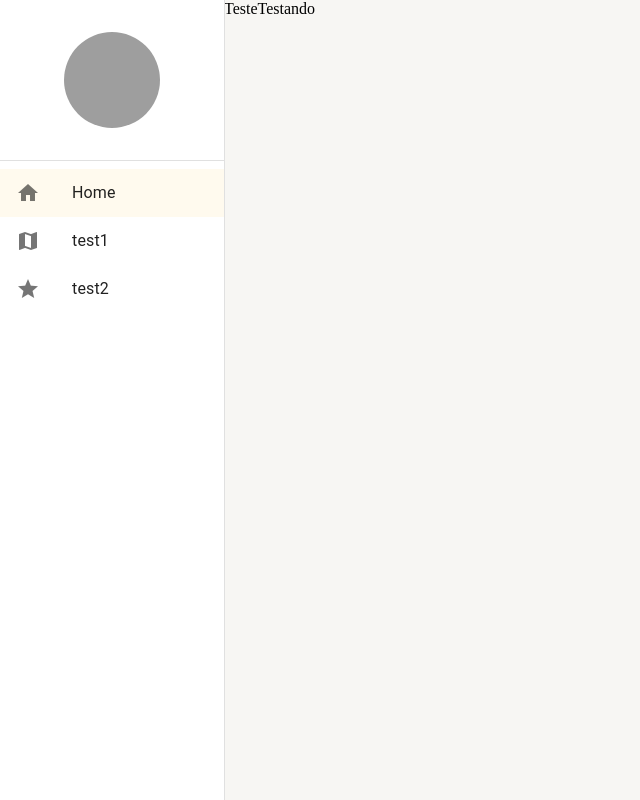
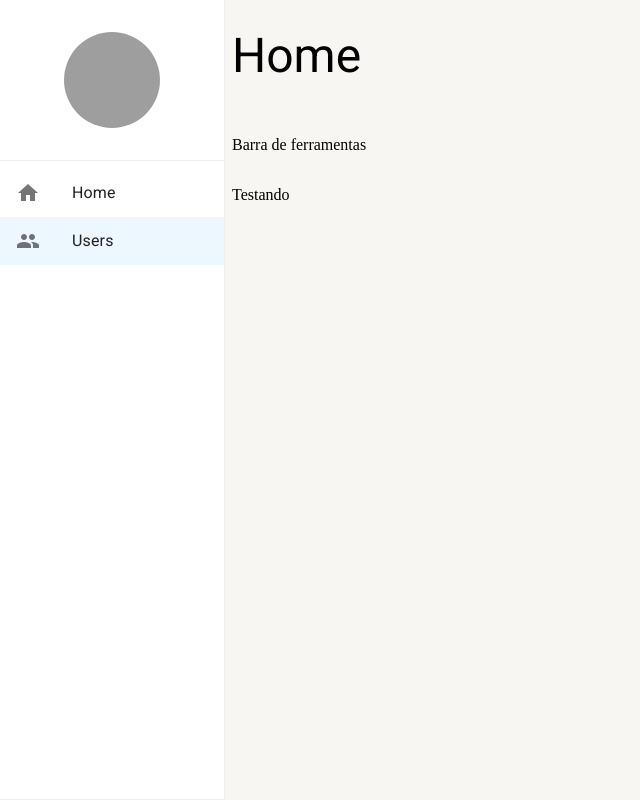
Before and after one commit to GabrielDOSilva/sos, a React (Create React App) app: page /usuarios in a window 1280 px wide. Before the commit this address led to /pagina-inicial. Shown: the whole page, without its empty margins (0-640 px from the left). Built offline with nearby package versions, Linux system fonts and the light colour scheme; grey boxes are pictures that could not be loaded.

Commit message:
Feat; Implementado o layout base

```diff
--- a/public/index.html
+++ b/public/index.html
@@ -9,7 +9,7 @@
   <meta name="description" content="Web site created using create-react-app" />
   <link rel="apple-touch-icon" href="%PUBLIC_URL%/logo192.png" />
   <link rel="stylesheet" href="https://fonts.googleapis.com/icon?family=Material+Icons" />
-
+  <link rel="stylesheet" href="https://fonts.googleapis.com/css?family=Roboto:300,400,500,700&display=swap" />
   <title>React App</title>
 </head>
 
--- a/src/pages/home/Home.tsx
+++ b/src/pages/home/Home.tsx
@@ -1,8 +1,10 @@
 import { BaseLayout } from "../../shrades/layouts";
+
+
 
 export const Home = () => {
     return(
-        <BaseLayout>
+        <BaseLayout titulo='Home' barraDeFerramentas={<>Barra de ferramentas</>}>
             Testando
         </BaseLayout>
     );
--- a/src/routes/routes.tsx
+++ b/src/routes/routes.tsx
@@ -1,11 +1,11 @@
 import { Routes, Route, Navigate } from "react-router-dom";
-import { Button } from '@mui/material';
+
 import { useDrawerContext } from "../shrades/contexts";
 import { useEffect } from "react";
 import { Home } from "../pages";
 
 export const AppRoutes = () => {
-  const { toggleDrawerOpen, setDrawerOptions } = useDrawerContext();
+  const { setDrawerOptions } = useDrawerContext();
 
   useEffect(() =>{
     setDrawerOptions([
@@ -15,23 +15,18 @@ export const AppRoutes = () => {
         path: '/pagina-inicial',
       },
       {
-        label: 'test1',
-        icon: 'map',
-        path: '/test1',
+        label: 'Users',
+        icon: 'group',
+        path: '/usuarios',
       },
-      {
-        label: 'test2',
-        icon: 'star',
-        path: '/test2',
-      }
     ])
   }, []);
 
   return (
     <Routes>
       <Route path="/pagina-inicial" element={<Home/>} />
-      <Route path="/test1" element={<Button variant='contained' color='primary' onClick={toggleDrawerOpen}>Teste</Button>} />
-      <Route path="/test2" element={<Button variant='contained' color='primary' onClick={toggleDrawerOpen}>Teste</Button>} />
+      <Route path="/usuarios" element={<Home/>} />
+
 
       <Route path="*" element={<Navigate to="/pagina-inicial" />} />
     </Routes>
--- a/src/shrades/components/sidebar/drawer.tsx
+++ b/src/shrades/components/sidebar/drawer.tsx
@@ -72,6 +72,8 @@ export const Sidebar: React.FC<SidebarProps> = ({ children }) => {
           </Box>
 
         </Box>
+        <Divider/>
+
       </Drawer>
 
       <Box height="100vh" marginLeft={smDown ? 0 : theme.spacing(28)}>
--- a/src/shrades/layouts/PagesLayout.tsx
+++ b/src/shrades/layouts/PagesLayout.tsx
@@ -1,15 +1,54 @@
+import { Typography, useTheme, useMediaQuery } from "@mui/material";
+import Icon from "@mui/material/Icon";
+import IconButton from "@mui/material/IconButton";
 import { Box } from "@mui/system";
+import { ReactNode } from "react";
+import { useDrawerContext } from "../contexts";
 
-interface BaseLayoutProps {
+
+
+interface IBaseLayoutProps {
     children: React.ReactNode;
-  }
+    titulo: string;
+    barraDeFerramentas?: ReactNode;
+};
 
-export const BaseLayout: React.FC<BaseLayoutProps> = ({ children }) => {
 
-    return(
-        <Box>
-            Teste
-            {children}
+
+export const BaseLayout: React.FC<IBaseLayoutProps> = ({ children, titulo, barraDeFerramentas }) => {
+    const theme = useTheme();
+    const smDown = useMediaQuery(theme.breakpoints.down('sm'));
+    const mdDown = useMediaQuery(theme.breakpoints.down('md'));
+    const { toggleDrawerOpen } = useDrawerContext();
+
+    return (
+        <Box height='100%' display='flex' flexDirection='column' gap={2}>
+            <Box padding={1} display='flex' alignItems='center' gap={1} height={theme.spacing(smDown ? 6 : mdDown ? 8 : 12)} >
+                {smDown && (
+                    <IconButton onClick={toggleDrawerOpen}>
+                        <Icon>menu</Icon>
+                    </IconButton>
+                )}
+
+                <Typography
+                variant={ smDown ? "h5" : mdDown ? 'h4' : 'h3' }
+                overflow='hidden'
+                whiteSpace='nowrap'
+                textOverflow='ellipses'
+                >
+                    {titulo}
+                </Typography>
+            </Box>
+
+            {barraDeFerramentas && (
+                <Box padding={1}>
+                    {barraDeFerramentas}
+                </Box>
+            )}
+
+            <Box padding={1} flex={1} overflow='auto'>
+                {children}
+            </Box>
         </Box>
     );
 
--- a/src/shrades/themes/dark.tsx
+++ b/src/shrades/themes/dark.tsx
@@ -1,13 +1,13 @@
 import { createTheme } from '@mui/material';
-import { blueGrey, cyan, grey, yellow } from '@mui/material/colors';
+import { blueGrey, grey } from '@mui/material/colors';
 
 export const DarkTheme = createTheme({
   palette: {
-    primary: {
-      main: grey[700],
-      dark: grey[800],
-      light: grey[500],
-      contrastText: '#ffffff',
+    primary: grey,
+    divider: grey[700],
+    text: {
+      primary: '#fff',
+      secondary: grey[500],
     },
     secondary: {
       main: blueGrey[500],
--- a/src/shrades/themes/light.tsx
+++ b/src/shrades/themes/light.tsx
@@ -1,18 +1,19 @@
 import { createTheme } from '@mui/material';
-import { cyan, yellow } from '@mui/material/colors';
+import { grey, blue, cyan as lightBlue, } from '@mui/material/colors';
 
 export const LightTheme = createTheme({
   palette: {
-    primary: {
-      main: yellow[700],
-      dark: yellow[800],
-      light: yellow[500],
-      contrastText: '#ffffff',
+    primary: blue,
+    divider: grey[200],
+    text: {
+      primary: grey[900],
+      secondary: grey[800],
     },
+
     secondary: {
-      main: cyan[500],
-      dark: cyan[400],
-      light: cyan[300],
+      main: lightBlue[500],
+      dark: lightBlue[400],
+      light: lightBlue[300],
       contrastText: '#ffffff',
     },
     background: {
```
